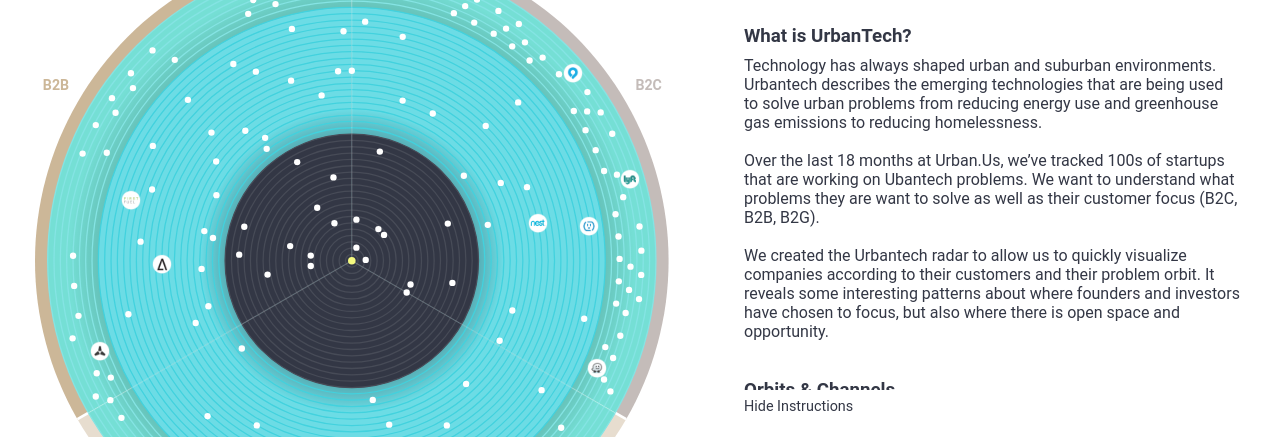
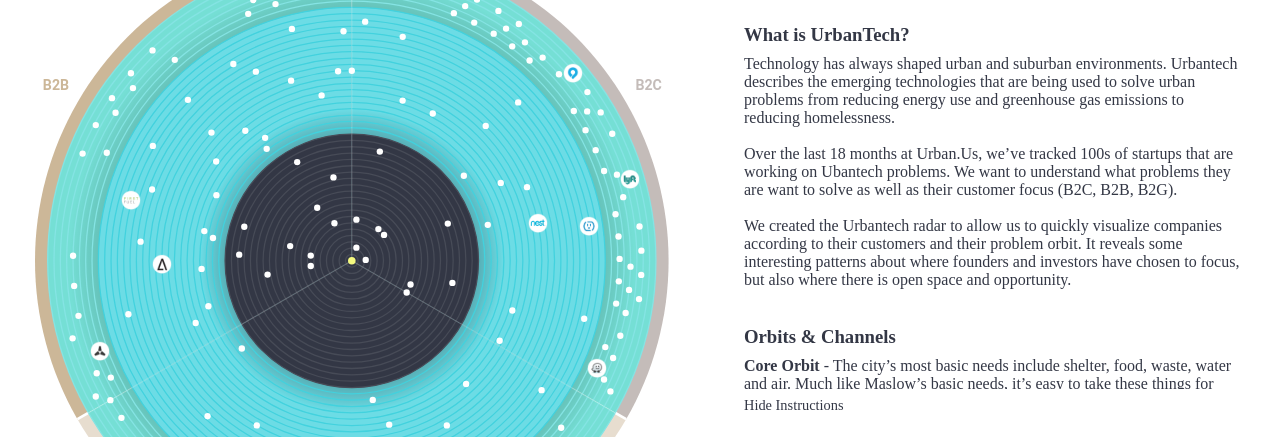
Before and after one commit to urban-us-co/UrbanTech-Radar, a plain HTML site: page index.html in a window 1280 px wide. Shown: the part 91-528 px from the top of the page. Drawn offline with Linux system fonts and the light colour scheme.

Commit message:
font update

```diff
--- a/index.html
+++ b/index.html
@@ -7,8 +7,14 @@
 		<meta http-equiv="Content-Type" content="text/html; charset=utf-8" />
 		<meta name="viewport" content="width=device-width, user-scalable=no">
 		<title>Urban Tech Radar | Urban.US</title>
+		<link rel="stylesheet" id="open-sans-css" href="//fonts.googleapis.com/css?family=Open+Sans%3A300italic%2C400italic%2C600italic%2C300%2C400%2C600&amp;subset=latin%2Clatin-ext&amp;ver=4.0.1" type="text/css" media="all">
 		<link type="text/css" rel="stylesheet" href="css/techspace-radar.min.css" />
 
+		<style type="text/css">
+
+		/* Font family. */
+		body { font-family: 'Droid Sans', serif; }
+		</style>
 	</head>
 
 	<body>
```
